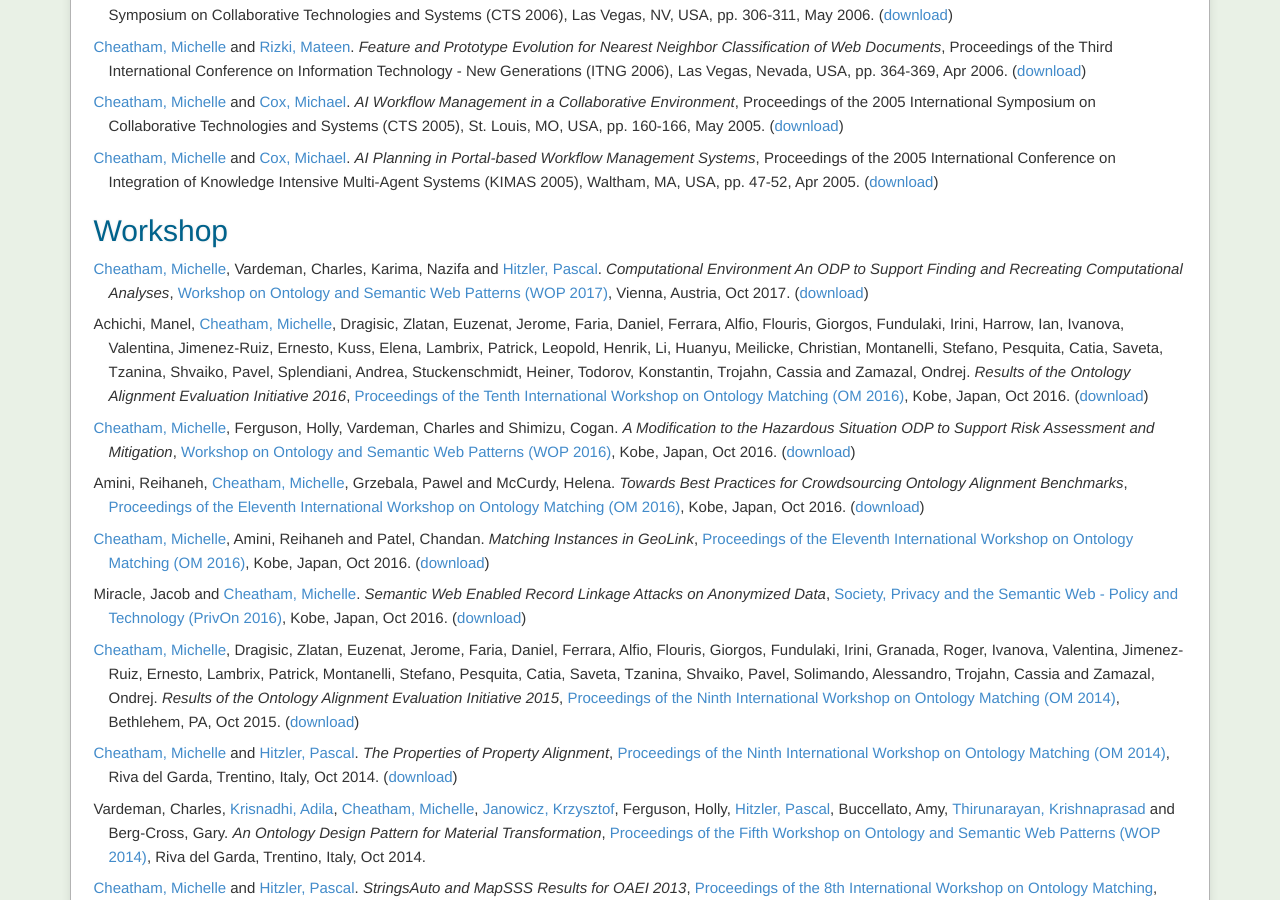
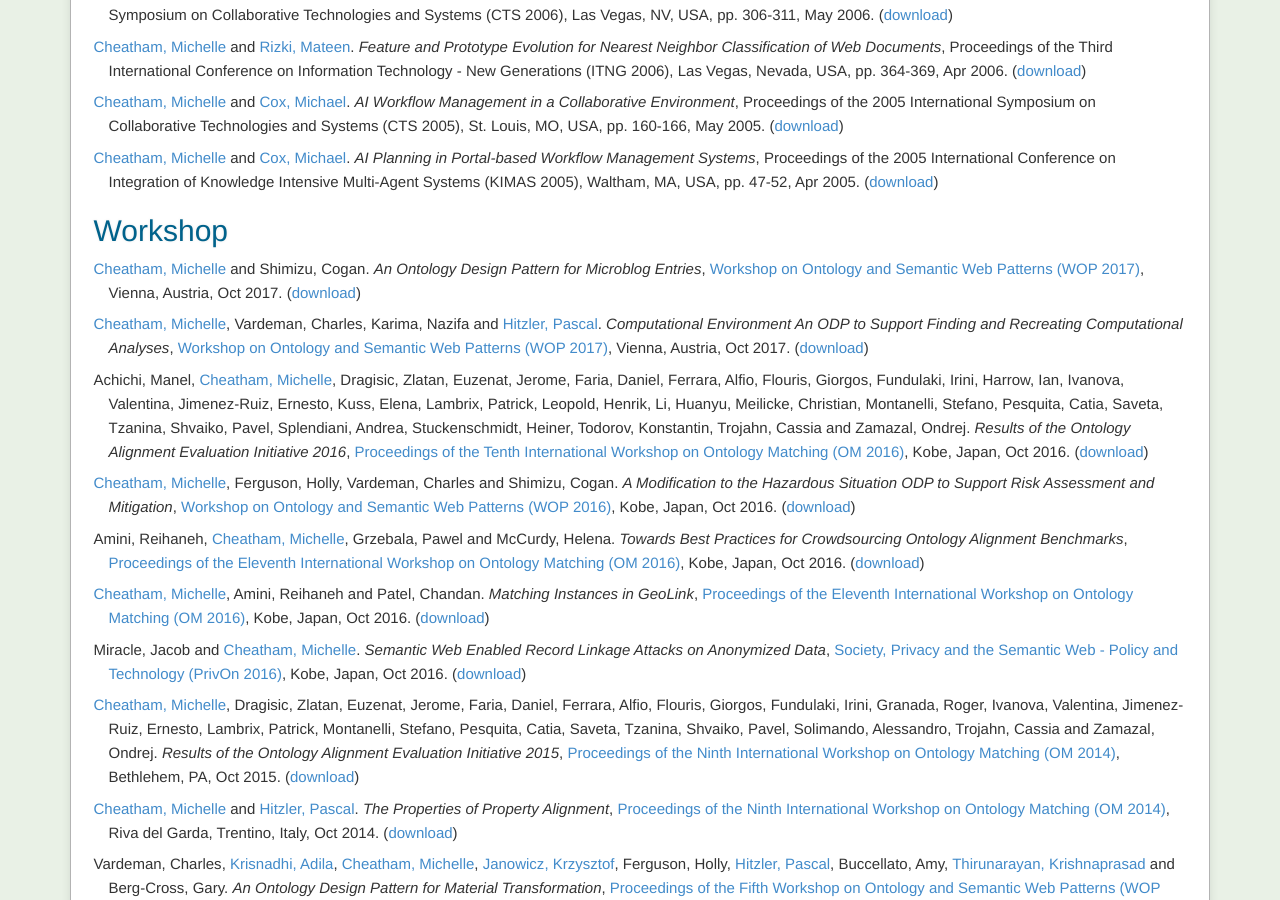
Before and after one commit to mcheatham/mcheatham.github.io, a Jekyll site: the page built from publications.md, in a window 1280 px wide and 900 px high, scrolled down 953 px. Built offline with Jekyll 4.4.1, drawn with Linux system fonts in a browser that asks for light colours.

Commit message:
Added WOP paper with Cogan on microblog entries

```diff
--- a/_data/papers.yaml
+++ b/_data/papers.yaml
@@ -1,4 +1,16 @@
 # listed in reverse order by date
+- title: An Ontology Design Pattern for Microblog Entries
+  authors:
+    - mcheatham
+    - cshimizu
+  publication:  Workshop on Ontology and Semantic Web Patterns (WOP 2017)
+  website: http://ontologydesignpatterns.org/wiki/WOP:2017
+  location: Vienna, Austria
+  date: 2017-10-21
+  download: microblog-entry.pdf
+  type: workshop
+  keywords: odp
+
 - title: Computational Environment An ODP to Support Finding and Recreating Computational Analyses
   authors:
     - mcheatham
```
Also changed, not shown: 1 other file.
